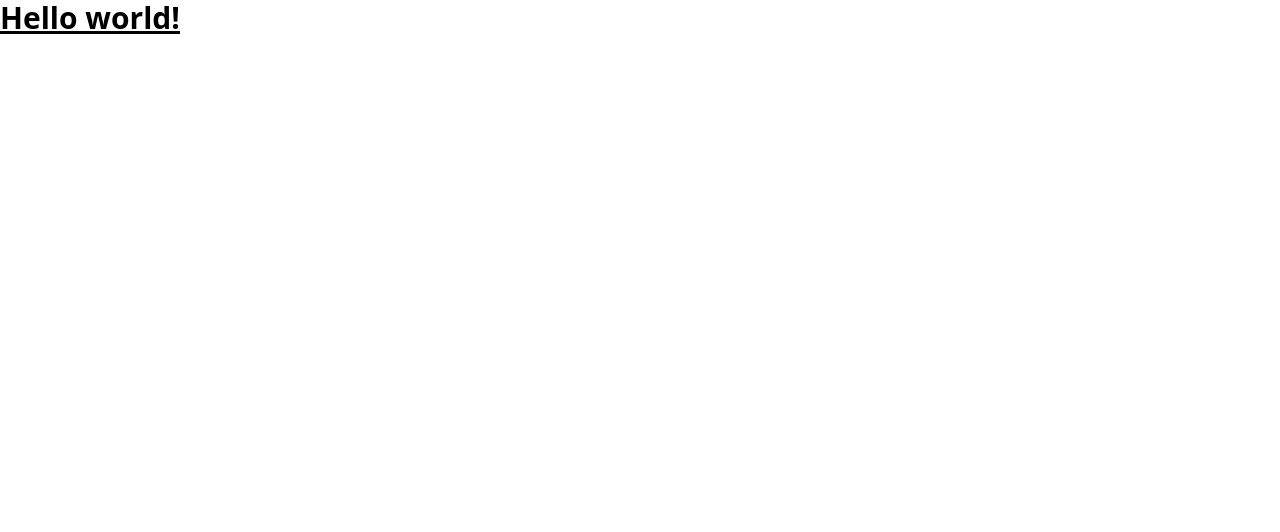
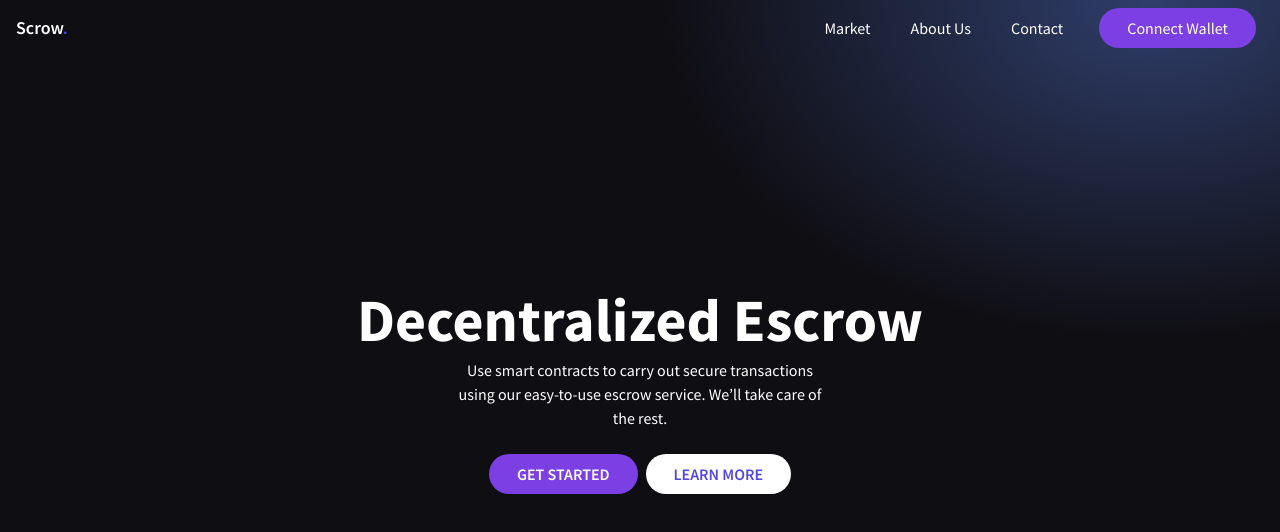
Before and after one commit to Scrow-inc/Scrow, a React (Create React App) app in the folder client/: page / in a window 1280 px wide. Shown: the top 532 px of the page. Built offline with nearby package versions, Linux system fonts and the light colour scheme.

Commit message:
Hero section

```diff
--- a/client/src/App.js
+++ b/client/src/App.js
@@ -1,12 +1,10 @@
-import {Navbar} from "./components/components"
+import {Navbar , Hero} from "./components/components"
 
 function App() {
   return (
-    <div className="App">
+    <div className="App gradient-bg">
       <Navbar/>
-      <h1 className="text-3xl font-bold underline">
-      Hello world!
-    </h1>
+      <Hero/>
     </div>
   );
 }
--- a/client/src/components/components.js
+++ b/client/src/components/components.js
@@ -1 +1,2 @@
 export { default as Navbar} from "./navbar"
+export { default as Hero} from "./heroSection"
--- /dev/null
+++ b/client/src/components/heroSection.jsx
@@ -0,0 +1,22 @@
+const Hero = () => {
+    return (
+        <div className="min-h-screen text-white flex flex-col justify-center items-center">
+            <h1 className="text-6xl font-bold">
+                Decentralized Escrow
+            </h1>
+            <p className="w-96 my-2 text-center">
+                Use smart contracts to carry out secure transactions using our easy-to-use escrow service. We’ll take care of the rest.
+            </p>
+            <div className="my-4 flex justify-center items-center gap-2">
+                <button className="py-2 px-7 font-semibold bg-[#7b3fe4] rounded-full">
+                    GET STARTED
+                </button>
+                <button className="py-2 px-7 font-semibold bg-[white] rounded-full text-indigo-600">
+                    LEARN MORE
+                </button>
+            </div>
+        </div>
+     );
+}
+
+export default Hero;
--- a/client/src/components/navbar.jsx
+++ b/client/src/components/navbar.jsx
@@ -2,11 +2,27 @@ import { useState } from "react";
 import { HiMenuAlt4 } from "react-icons/hi";
 import { AiOutlineClose } from "react-icons/ai";
 
+const NavbarItem = ({ title, classProps }) => {
+    return(
+        <li className={`mx-5 cursor-pointer ${classProps}`}>
+            <a href="#">{title}</a>
+        </li>
+    )
+}
+
 const Navbar = () => {
     return (
-        <div>
-
-        </div>
+        <nav className="w-full justify-between flex items-center text-white fixed top-0 left-0 right-0">
+            <div className="mx-4 font-semibold text-lg">
+                Scrow<span className="text-indigo-600">.</span>
+            </div>
+            <ul className="p-2 md:flex hidden list-none flex-row items-center flex-initial">
+                {["Market" , "About Us" , "Contact"].map((item , index) => (
+                    <NavbarItem key={item + index} title={item}/>
+                ))}
+                <li className="bg-[#7b3fe4] py-2 px-7 mx-4 rounded-full cursor-pointer hover:[#6433b9]">Connect Wallet</li>
+            </ul>
+        </nav>
      );
 }
 
--- a/client/src/index.css
+++ b/client/src/index.css
@@ -1,3 +1,25 @@
+@import url('https://fonts.googleapis.com/css2?family=Source+Sans+Pro:wght@200;300;400;600;700;900&display=swap');
+
+body {
+    margin: 0;
+    font-family: 'Source Sans Pro', sans-serif;
+    -webkit-font-smoothing: antialiased;
+    -moz-osx-font-smoothing: grayscale;
+}
+
+.gradient-bg {
+    background-color:#0f0e13;
+    background-image: radial-gradient(at 90% 0%, hsla(225,39%,30%,1) 0, transparent 30%);
+}
+
+::-webkit-scrollbar {
+    display: none
+}
+
+.red {
+    border: 1px solid red;
+}
+
 @tailwind base;
 @tailwind components;
 @tailwind utilities;
```
Also changed, not shown: client/src/context/transactionContext.js (added).
